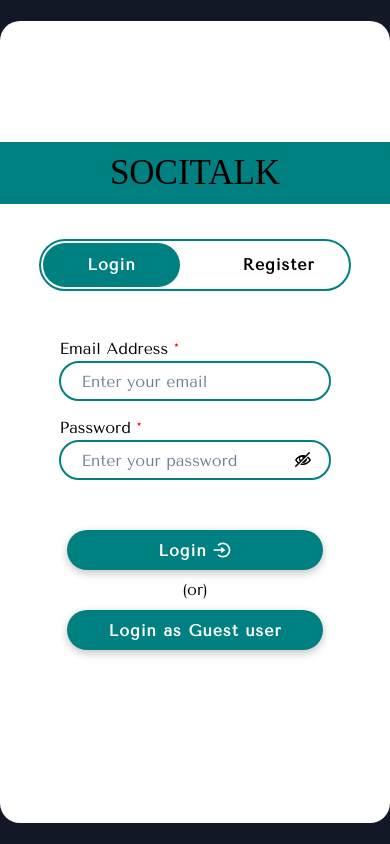
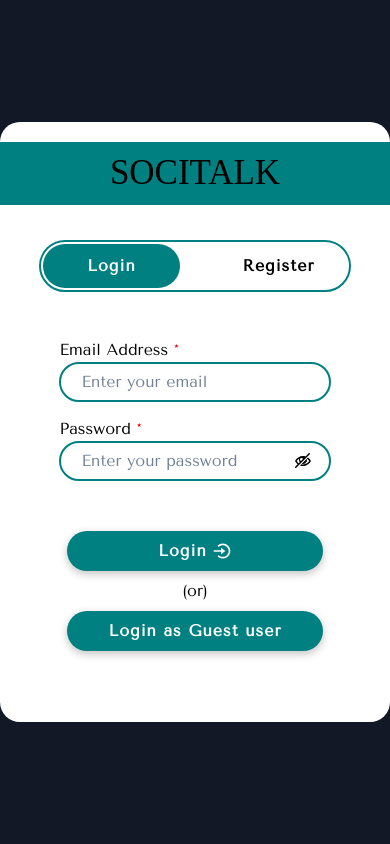
Before and after one commit to thoddusamy/Socitalk-Client, a React (Create React App) app: page / in a window 390 px wide. Built offline with nearby package versions, Linux system fonts and the light colour scheme; a web font is replaced by a local one.

Commit message:
updated responsive

```diff
--- a/src/Components/OneOnOneChat/OneOnOneChat.jsx
+++ b/src/Components/OneOnOneChat/OneOnOneChat.jsx
@@ -203,7 +203,7 @@ const OneOnOneChat = () => {
                             p={3}
                             bg="#ffffffc1"
                             w={"100%"}
-                            h="100%"
+                            h="78vh"
                             borderRadius={"5px"}
                             overflowY="hidden"
                             mt={2}
--- a/src/Pages/ChatPage/ChatPage.css
+++ b/src/Pages/ChatPage/ChatPage.css
@@ -3,8 +3,8 @@
     grid-template-rows: 10% 87%;
     gap: 1.5%;
     color: #fff;
-    min-height: 100vh;
-    min-width: 100vw;
+    height: 100vh;
+    width: 100vw;
 }
 
 .chat_container .contactAndChat__container {
--- a/src/Pages/Homepage/HomePage.css
+++ b/src/Pages/Homepage/HomePage.css
@@ -106,7 +106,7 @@
 
     .login__container {
         width: 100vw;
-        height: 95vh;
+        height: auto;
     }
 
     .login__container .grid__Container {
```
